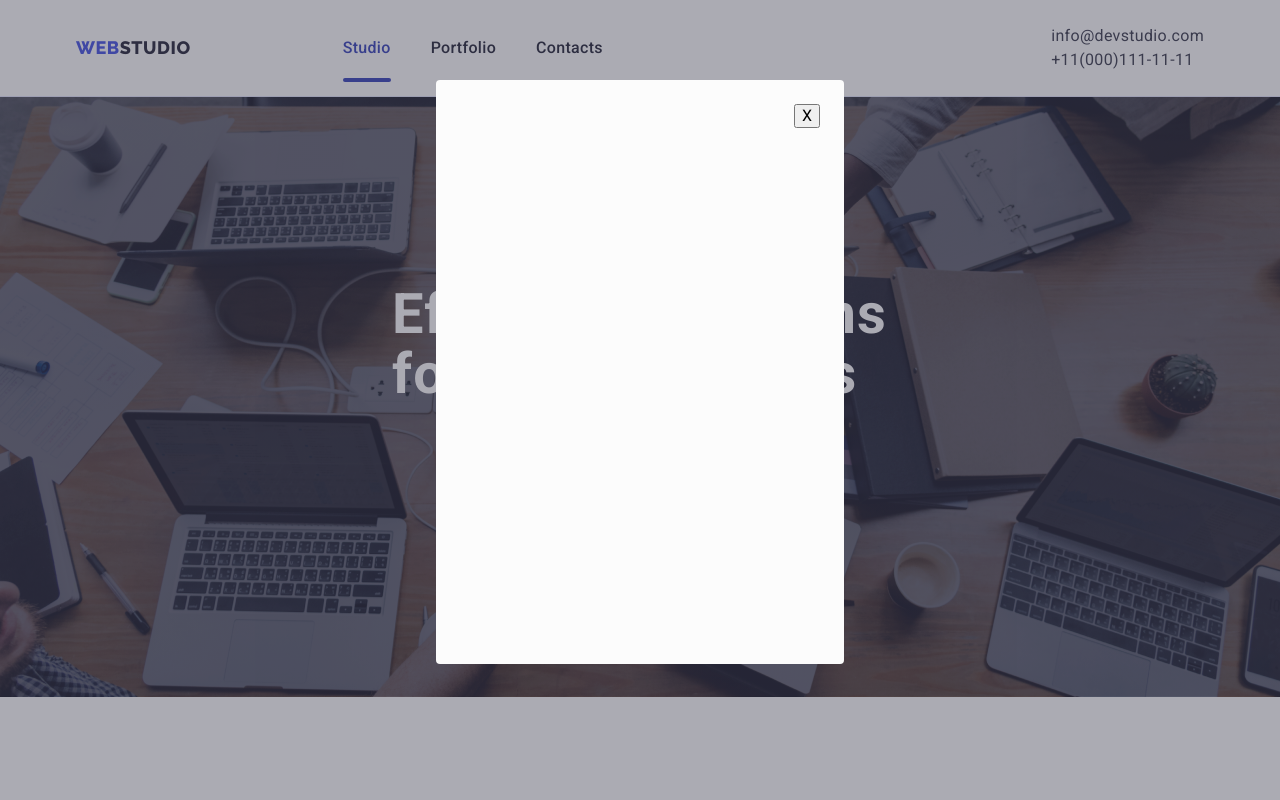
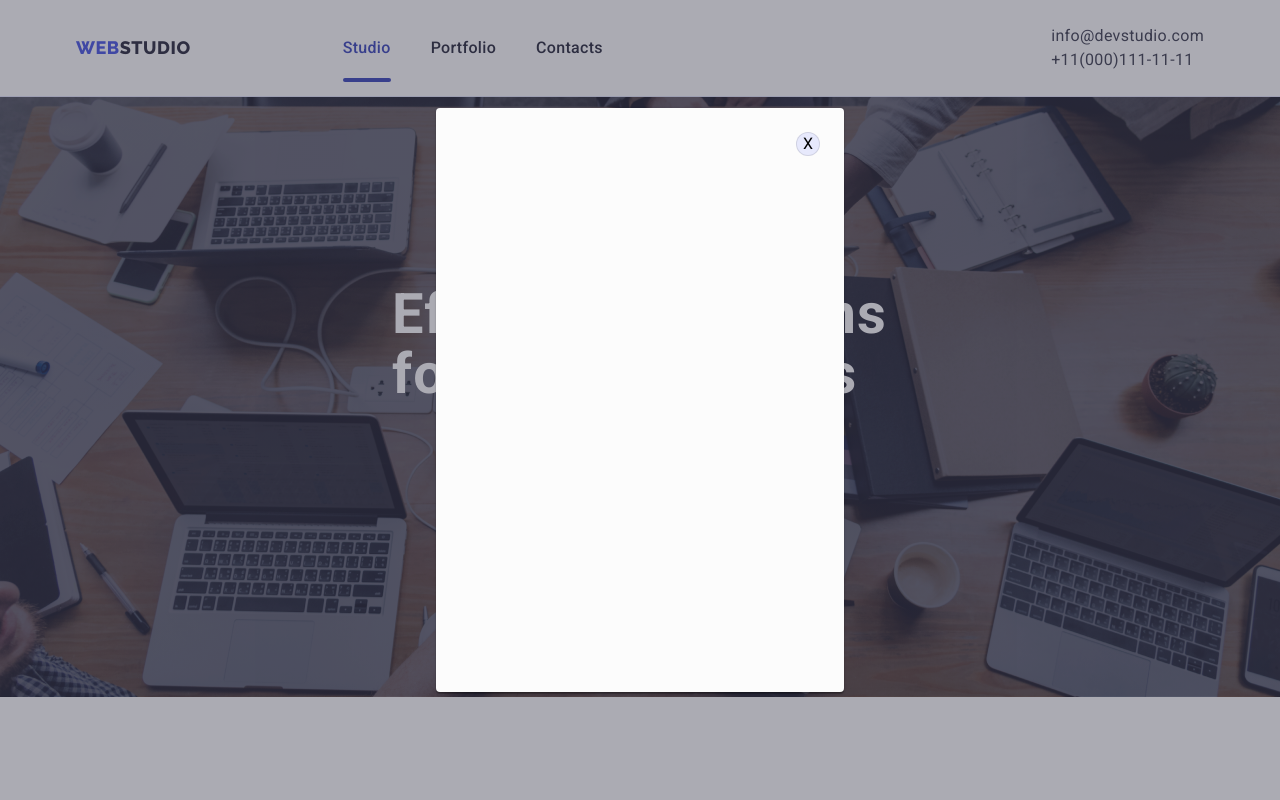
Before and after one commit to denis122121/hw5, a plain HTML site: page index.html in a window 1280 px wide. Both pictures are taken after a click on the button "Order Service". Shown: the top 800 px of the page. Drawn offline with nearby package versions, Linux system fonts and the light colour scheme.

Commit message:
Update styles.css

```diff
--- a/css/styles.css
+++ b/css/styles.css
@@ -547,9 +547,7 @@ box-shadow:0px 3px 1px rgba(0, 0, 0, 0.1),
     line-height: 1.5;
     letter-spacing: 0.32px;
     background-color: var(--global-color-blue);
-    padding-top: 40px;
-    padding-left: 32px;
-    padding-right: 32px;
+    padding: 40px 32px;
     transform: translateY(100%);
     transition: transform var(--transition-dur-and-funk);
 }
@@ -618,18 +616,22 @@ padding-bottom: 120px;
     width: 100%;
     height: 100%;
     background-color: rgba(46, 47, 66, 0.40);
-    transition: opacity 500ms linear, visibility 500ms linear;
+    transition: opacity var(--transition-dur-and-funk), visibility var(--transition-dur-and-funk);
 
 }
 .modal-window{
     width: 408px;
-    height: 584px;
+    min-height: 584px;
     background-color: #FCFCFC;
     position: absolute;
-    top: 80px;
+    top: 50%;
     left: 50%;
-    transform: translateX(-50%);
+    transform: translate(-50%, -50%) scale(1);
     border-radius: 4px;
+    box-shadow:0px 1px 1px rgba(0, 0, 0, 0.14),
+        0px 1px 3px rgba(0, 0, 0, 0.12),
+        0px 2px 1px rgba(0, 0, 0, 0.2);
+        transition: transform var(--transition-dur-and-funk);
 }
 .is-hidden{
     opacity: 0;
@@ -640,4 +642,22 @@ padding-bottom: 120px;
     position: absolute;
     top: 24px;
     right: 24px;
+    width: 24px;
+    height: 24px;
+    border-radius: 50%;
+    display: flex;
+    align-items: center;
+    justify-content: center;
+    background-color: #e7e9fc;
+    border: 1px solid rgba(0, 0, 0, 0.1);
+    padding: 0;
+    cursor: pointer;
+    transition: background-color var(--transition-dur-and-funk);
+
 }
+
+.modal-window-close-btn:hover,
+.modal-window-close-btn:focus{
+    background-color: var(--active-button);
+    border: none;
+}
```
